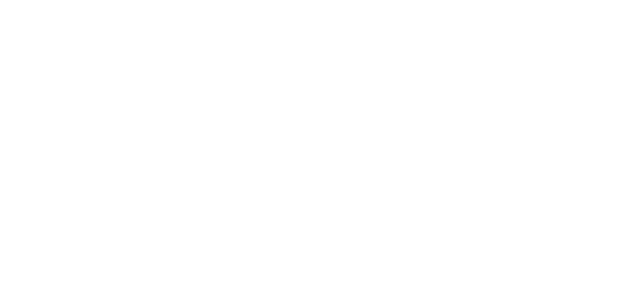
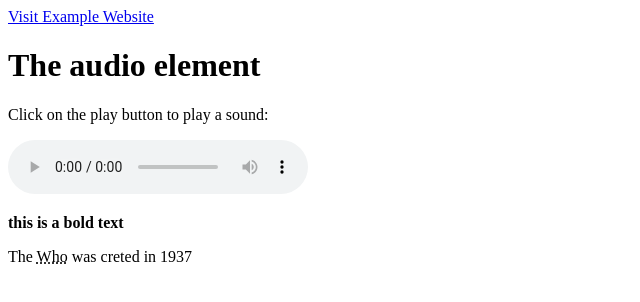
Before and after one commit to AsgarMadadli/Tag, a plain HTML site: page index.html in a window 1280 px wide. Shown: the whole page, without its empty margins (0-640 px from the left). Drawn offline with Linux system fonts and the light colour scheme.

Commit message:
Task compeleted

```diff
--- a/index.html
+++ b/index.html
@@ -6,6 +6,24 @@
     <title>Document</title>
 </head>
 <body>
+    <a href="https://www.example.com/">Visit Example Website</a>
+    <h1>The audio element</h1>
+
+<p>Click on the play button to play a sound:</p>
+
+<audio controls>
+  <source src="horse.ogv" type="audio/ogg">
+  <source src="horse.mp3" type="audio/mpeg">
+  Your browser does not support the audio element.
+</audio>
+
+<p><b>this is a bold text</b></p>
+
+<p>The <abbr title="Vag Group creted">Who</abbr> was creted in 1937</p>
+
+
+
+
 
 </body>
 </html>
```
